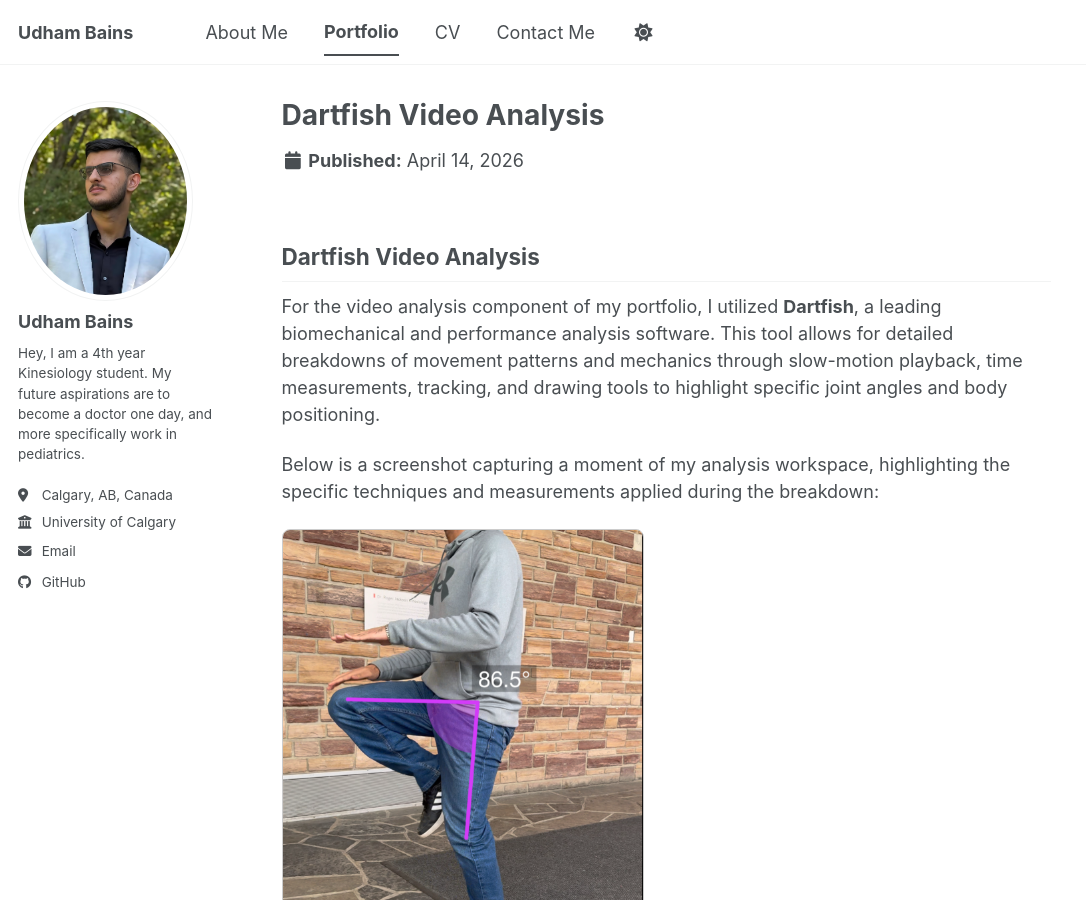
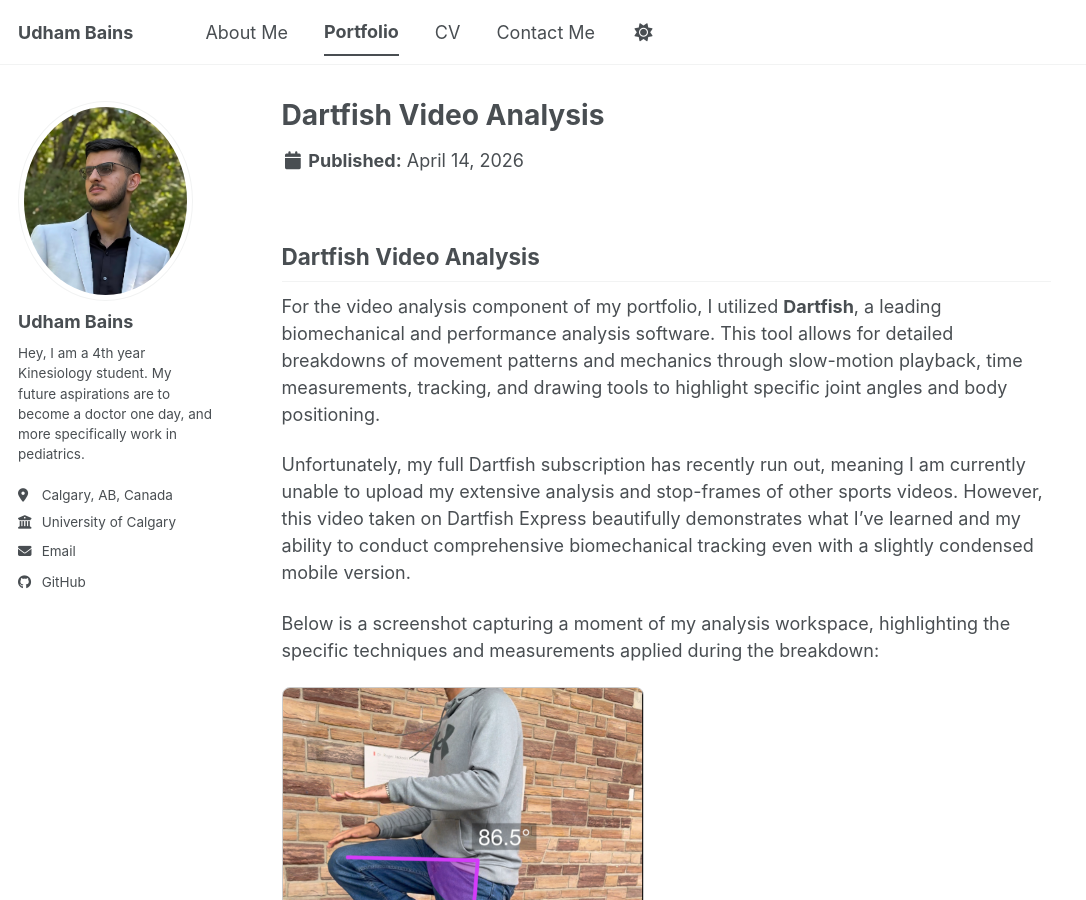
Before and after one commit to udhambains777/Knes381, a Jekyll site: the page built from _portfolio/video-analysis.md, in a window 1280 px wide and 900 px high. Shown: the whole window, without its empty margins (0-1086 px from the left). Built offline with Jekyll 4.4.1, drawn with Linux system fonts in a browser that asks for light colours; a script bundle is joined from its source files by our own code; library files that are not in the unit come from our copies.

Commit message:
Add paragraph about Dartfish mobile version to video analysis page

```diff
--- a/_portfolio/video-analysis.md
+++ b/_portfolio/video-analysis.md
@@ -8,6 +8,8 @@
 
 For the video analysis component of my portfolio, I utilized **Dartfish**, a leading biomechanical and performance analysis software. This tool allows for detailed breakdowns of movement patterns and mechanics through slow-motion playback, time measurements, tracking, and drawing tools to highlight specific joint angles and body positioning.
 
+Unfortunately, my full Dartfish subscription has recently run out, meaning I am currently unable to upload my extensive analysis and stop-frames of other sports videos. However, this video taken on Dartfish Express beautifully demonstrates what I've learned and my ability to conduct comprehensive biomechanical tracking even with a slightly condensed mobile version.
+
 Below is a screenshot capturing a moment of my analysis workspace, highlighting the specific techniques and measurements applied during the breakdown:
 
 <img src="/Knes381/images/dartfish_analysis.png" alt="Dartfish Analysis Screenshot" style="max-width: 100%; height: auto; border-radius: 8px; margin-bottom: 25px; border: 1px solid #ccc;">
```
